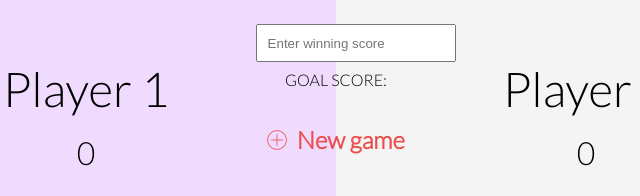
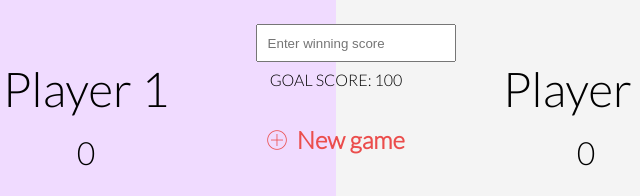
Before and after one commit to georgehperry/pig-game, a plain HTML site: page index.html in a window 1280 px wide. Shown: the part 184-380 px from the top of the page, 304-944 px from the left. Drawn offline with nearby package versions, Linux system fonts and the light colour scheme.

Commit message:
Default Goal score set to 100

```diff
--- a/index.html
+++ b/index.html
@@ -39,7 +39,7 @@
 
             <div class='goal-score-container'>
               <input class='goal-score-input' type='number' placeholder='Enter winning score'>
-              <div>Goal score: <span></span></div>
+              <div>Goal score: <span>100</span></div>
             </div>
 
             <button class='btn-new'><i class='ion-ios-plus-outline'></i>New game</button>
```
